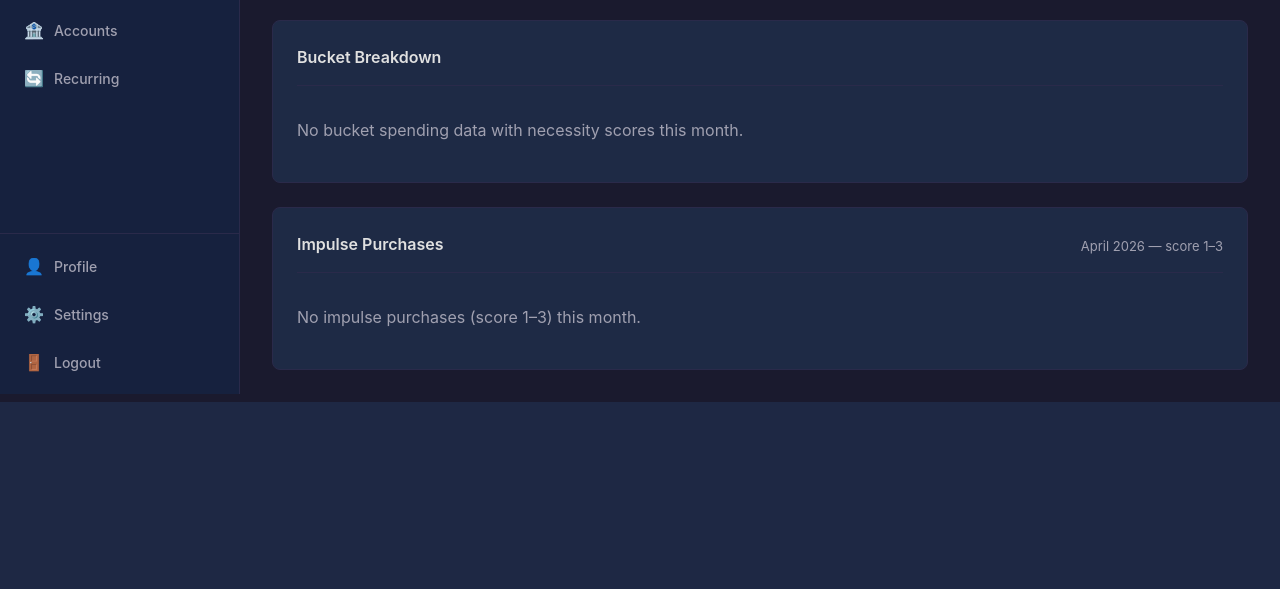
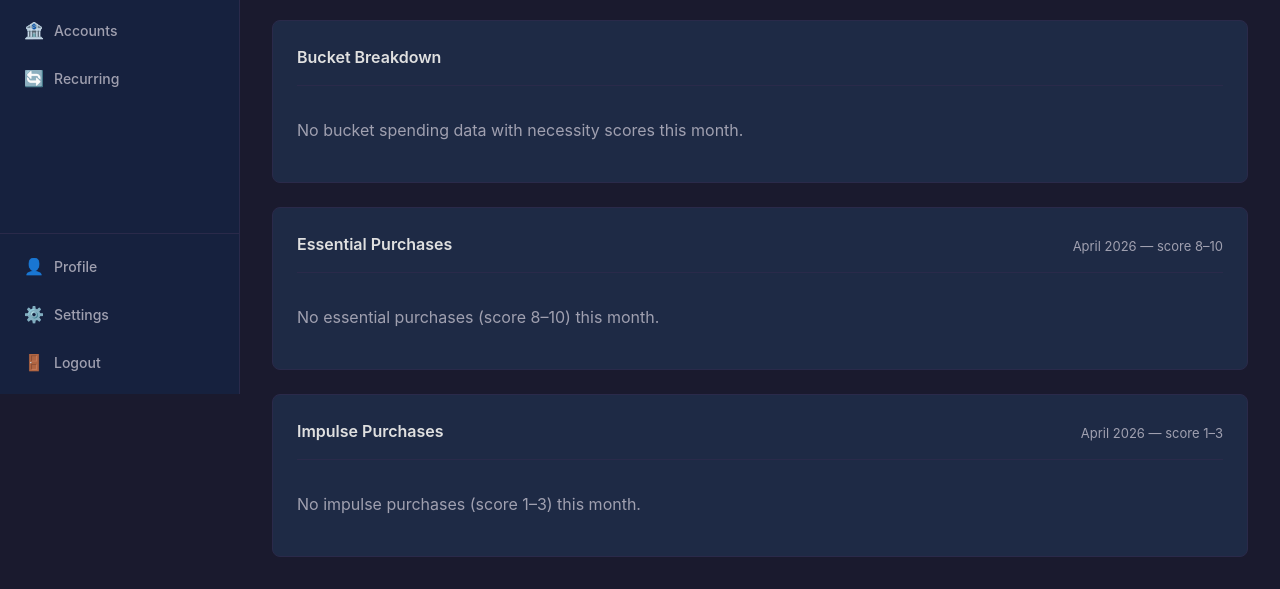
Before and after one commit to dsneed123/bucket-budget, a Django app: page /rankings/ in a window 1280 px wide. Shown: the part 406-995 px from the top of the page. Before the commit the page ends 808 px from the top, so only its background shows below. Run offline with Django 4.2, Linux system fonts and the light colour scheme; the visitor is signed in with stand-in values (Sample User, id 1); data comes from the database, SQL or seed files in the repository; data that the repository does not hold is empty.

Commit message:
Add best purchases list (#78)
Co-authored-by: dsneed123 <davissneed@Daviss-Mac-mini.local>

```diff
--- a/rankings/templates/rankings/rankings.html
+++ b/rankings/templates/rankings/rankings.html
@@ -164,6 +164,50 @@
             <h2 class="card-title">Bucket Breakdown</h2>
         </div>
         <p class="text-secondary" style="padding: 16px 0;">No bucket spending data with necessity scores this month.</p>
+    </div>
+    {% endif %}
+
+    <!-- Essential Purchases list -->
+    {% if essential_purchases %}
+    <div class="card">
+        <div class="card-header">
+            <h2 class="card-title">Essential Purchases</h2>
+            <span class="card-subtitle">{{ this_month_label }} — score 8–10</span>
+        </div>
+        <div class="essential-total">
+            <span class="essential-total-label text-secondary">Total essential spending</span>
+            <span class="essential-total-amount text-green">{{ essential_total|currency:user.currency }}</span>
+        </div>
+        <table class="rankings-table essential-table">
+            <thead>
+                <tr>
+                    <th>Date</th>
+                    <th>Description</th>
+                    <th>Vendor</th>
+                    <th>Amount</th>
+                    <th>Score</th>
+                </tr>
+            </thead>
+            <tbody>
+                {% for purchase in essential_purchases %}
+                <tr>
+                    <td class="text-secondary">{{ purchase.date }}</td>
+                    <td>{{ purchase.description }}</td>
+                    <td class="text-secondary">{{ purchase.vendor|default:"—" }}</td>
+                    <td>{{ purchase.amount|currency:user.currency }}</td>
+                    <td><span class="rankings-bucket-score text-green">{{ purchase.necessity_score }}/10</span></td>
+                </tr>
+                {% endfor %}
+            </tbody>
+        </table>
+    </div>
+    {% else %}
+    <div class="card">
+        <div class="card-header">
+            <h2 class="card-title">Essential Purchases</h2>
+            <span class="card-subtitle">{{ this_month_label }} — score 8–10</span>
+        </div>
+        <p class="text-secondary" style="padding: 16px 0;">No essential purchases (score 8–10) this month.</p>
     </div>
     {% endif %}
 
@@ -432,5 +476,31 @@
     white-space: nowrap;
     font-variant-numeric: tabular-nums;
 }
+
+.essential-total {
+    display: flex;
+    align-items: center;
+    gap: 12px;
+    padding: 12px 16px;
+    background: var(--bg-secondary);
+    border-radius: var(--radius);
+    margin-bottom: 12px;
+    width: fit-content;
+}
+
+.essential-total-label {
+    font-size: 0.9rem;
+}
+
+.essential-total-amount {
+    font-size: 1.1rem;
+    font-weight: 700;
+    font-variant-numeric: tabular-nums;
+}
+
+.essential-table td:first-child {
+    white-space: nowrap;
+    font-variant-numeric: tabular-nums;
+}
 </style>
 {% endblock %}
--- a/rankings/views.py
+++ b/rankings/views.py
@@ -91,6 +91,24 @@ def _get_impulse_purchases(user, year, month):
     return purchases, total
 
 
+def _get_essential_purchases(user, year, month):
+    """Return (purchases_list, total) for the 10 highest-scored expenses (8-10) this month."""
+    base_qs = Transaction.objects.filter(
+        user=user,
+        transaction_type='expense',
+        date__year=year,
+        date__month=month,
+        necessity_score__gte=8,
+        necessity_score__lte=10,
+    )
+    total = base_qs.aggregate(total=Sum('amount'))['total'] or Decimal('0')
+    purchases = list(
+        base_qs.order_by('-necessity_score', '-amount')
+        .values('date', 'description', 'vendor', 'amount', 'necessity_score')[:10]
+    )
+    return purchases, total
+
+
 def _score_color(score):
     if score is None:
         return 'secondary'
@@ -113,6 +131,7 @@ def rankings(request):
 
     breakdown = _get_necessity_breakdown(request.user, this_year, this_month)
     impulse_purchases, impulse_total = _get_impulse_purchases(request.user, this_year, this_month)
+    essential_purchases, essential_total = _get_essential_purchases(request.user, this_year, this_month)
     current_score, current_count = _get_spending_quality_score(request.user, this_year, this_month)
     last_score, last_count = _get_spending_quality_score(request.user, last_year, last_month)
 
@@ -165,6 +184,8 @@ def rankings(request):
         'breakdown': breakdown,
         'impulse_purchases': impulse_purchases,
         'impulse_total': impulse_total,
+        'essential_purchases': essential_purchases,
+        'essential_total': essential_total,
         'this_month_label': today.strftime('%B %Y'),
         'last_month_label': date(last_year, last_month, 1).strftime('%B %Y'),
     })
```
Also changed, not shown: rankings/tests.py (+60 -0 lines).
